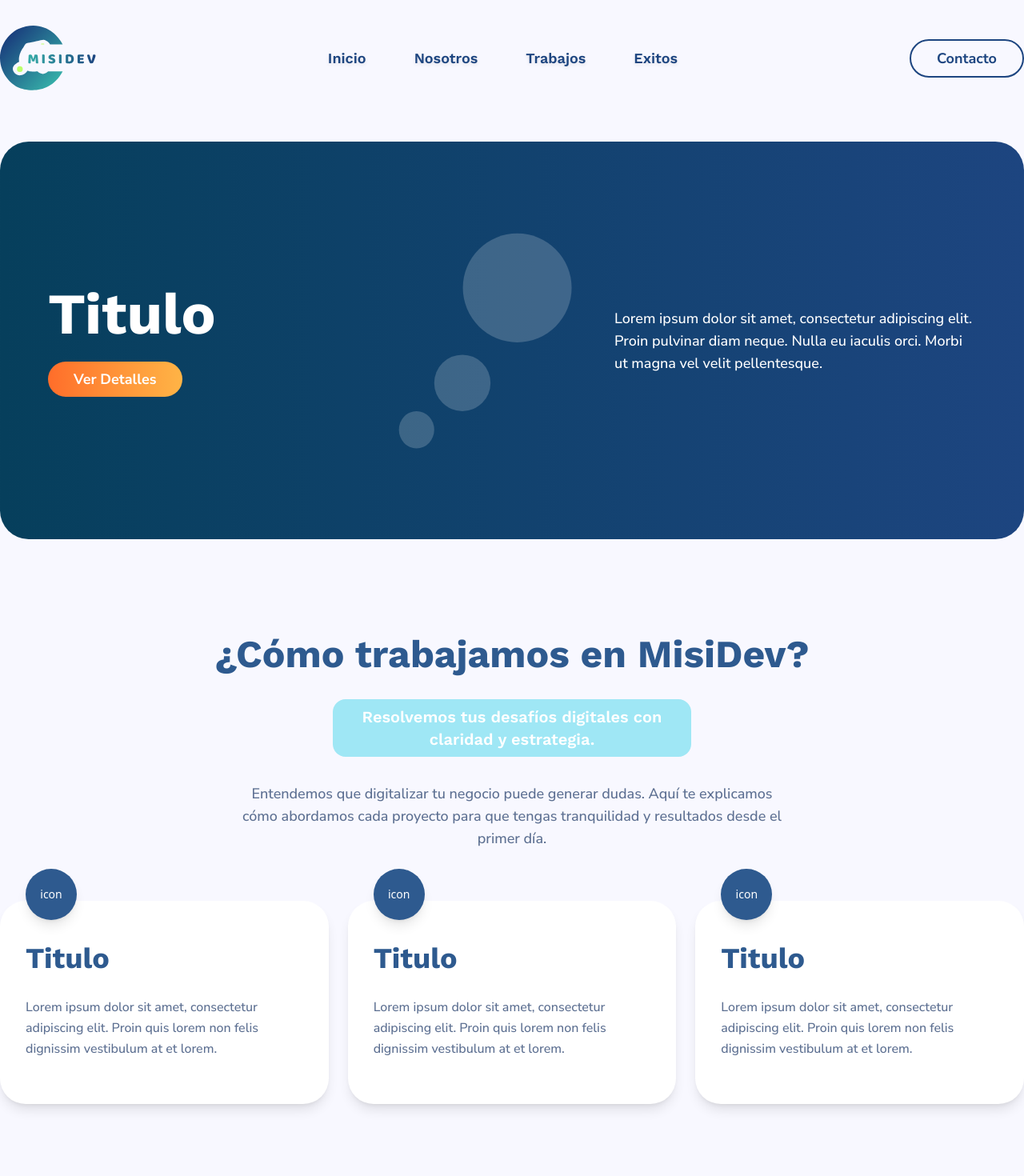
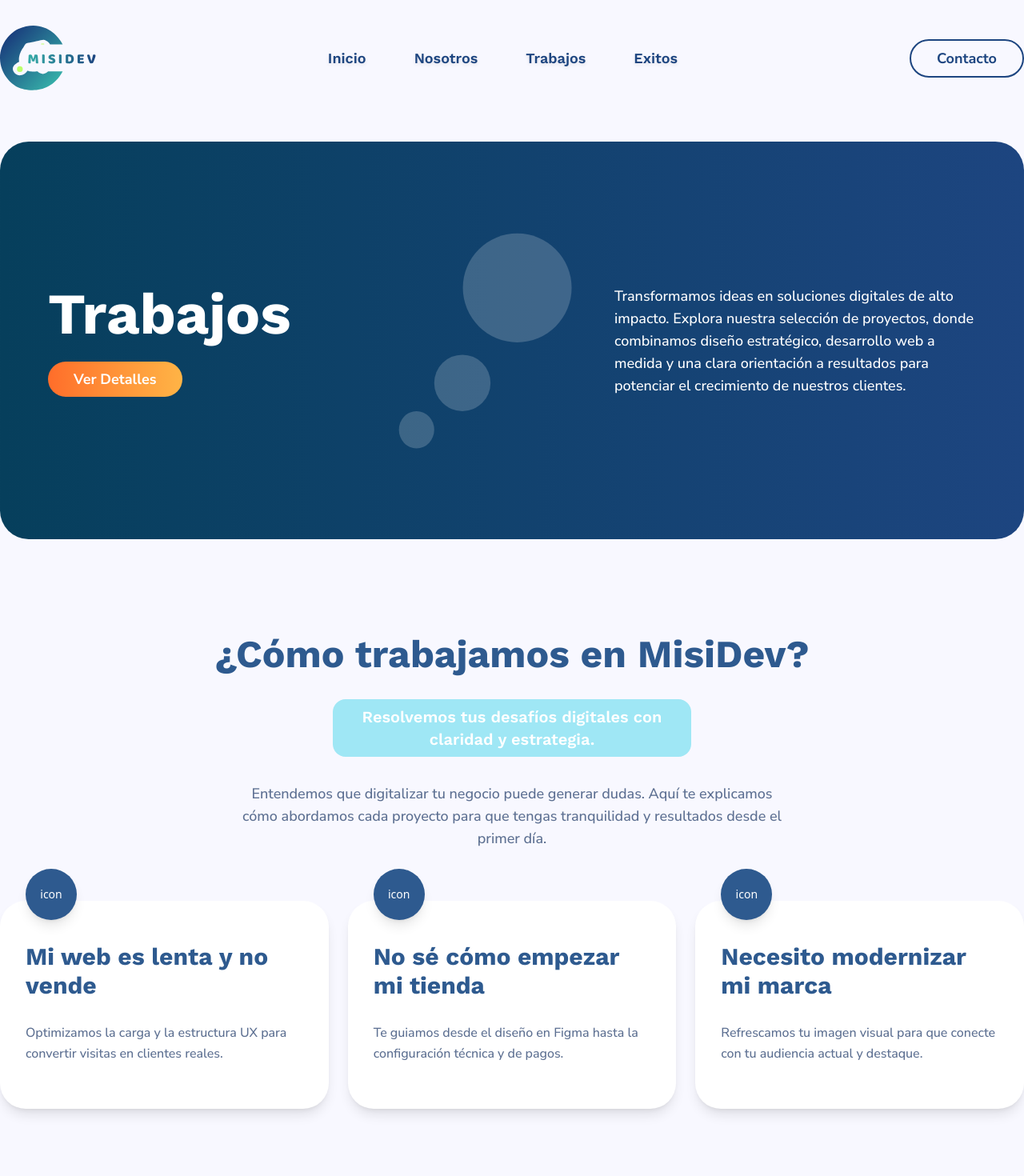
Before and after one commit to MrDrogoa/agencia-digital, a Vue app: page /works in a window 1280 px wide. Shown: the top 1470 px of the page at 80% size. Built offline with nearby package versions, Linux system fonts and the light colour scheme.

Commit message:
chore: save workspace changes

```diff
--- a/src/components/hero/job/JobContent.vue
+++ b/src/components/hero/job/JobContent.vue
@@ -2,8 +2,11 @@
 import TextH2PagesComponents from "@/components/font/TextH2PagesComponents.vue";
 import ParagraphPageComponents from "@/components/font/ParagraphPageComponents.vue";
 import ButtonAllComponents from "@/components/buttons/ButtonAllComponents.vue";
-const contentParagraph =
-  "Lorem ipsum dolor sit amet, consectetur adipiscing elit. Proin pulvinar diam neque. Nulla eu iaculis orci. Morbi ut magna vel velit pellentesque.";
+const text = {
+  title: "Trabajos",
+  paragraph:
+    "Transformamos ideas en soluciones digitales de alto impacto. Explora nuestra selección de proyectos, donde combinamos diseño estratégico, desarrollo web a medida y una clara orientación a resultados para potenciar el crecimiento de nuestros clientes.",
+};
 </script>
 
 <template>
@@ -11,18 +14,20 @@ const contentParagraph =
     <section
       class="flex w-full flex-col gap-3 sm:flex-row justify-center items-center sm:justify-between px-4 sm:px-8 md:px-11 lg:px-13 xl:px-15"
     >
-      <div class="flex flex-col items-center sm:items-start w-[60%]">
+      <div
+        class="flex flex-col items-center sm:items-start w-full sm:w-[40%] md:w-[50%] lg:w-[60%]"
+      >
         <text-h-2-pages-components class="text-white">
-          Titulo
+          {{ text.title }}
         </text-h-2-pages-components>
         <button-all-components>Ver Detalles</button-all-components>
       </div>
 
-      <div class="sm:w-2/3 md:w-[40%] sm:flex-1">
+      <div class="sm:w-2/3 md:w-[70%] lg:w-[40%] sm:flex-1">
         <paragraph-page-components
           class="text-white w-full pt-2 sm:pt-0 text-center sm:text-start"
         >
-          {{ contentParagraph }}
+          {{ text.paragraph }}
         </paragraph-page-components>
       </div>
     </section>
--- a/src/components/main/Jobmain/CardsJobIcons.vue
+++ b/src/components/main/Jobmain/CardsJobIcons.vue
@@ -9,23 +9,23 @@ const cards = ref([
   {
     id: 1,
     icon: "", // Aquí pondrás la ruta de tu icono
-    title: "Titulo",
+    title: "Mi web es lenta y no vende",
     description:
-      "Lorem ipsum dolor sit amet, consectetur adipiscing elit. Proin quis lorem non felis dignissim vestibulum at et lorem.",
+      "Optimizamos la carga y la estructura UX para convertir visitas en clientes reales.",
   },
   {
     id: 2,
     icon: "", // Aquí pondrás la ruta de tu icono
-    title: "Titulo",
+    title: "No sé cómo empezar mi tienda",
     description:
-      "Lorem ipsum dolor sit amet, consectetur adipiscing elit. Proin quis lorem non felis dignissim vestibulum at et lorem.",
+      "Te guiamos desde el diseño en Figma hasta la configuración técnica y de pagos.",
   },
   {
     id: 3,
     icon: "", // Aquí pondrás la ruta de tu icono
-    title: "Titulo",
+    title: "Necesito modernizar mi marca",
     description:
-      "Lorem ipsum dolor sit amet, consectetur adipiscing elit. Proin quis lorem non felis dignissim vestibulum at et lorem.",
+      "Refrescamos tu imagen visual para que conecte con tu audiencia actual y destaque.",
   },
 ]);
 </script>
@@ -49,7 +49,7 @@ const cards = ref([
         <div class="py-6 lg:py-8 px-8 flex flex-col grow mt-4 lg:mt-5">
           <!-- Título -->
           <h3
-            class="text-[#2E5A8F] text-2xl md:text-3xl lg:text-4xl font-bold mb-5 md:mb-6 lg:mb-7 font-primary"
+            class="text-[#2E5A8F] text-xl md:text-2xl lg:text-3xl font-bold mb-5 md:mb-6 lg:mb-7 font-primary"
           >
             {{ card.title }}
           </h3>
```
